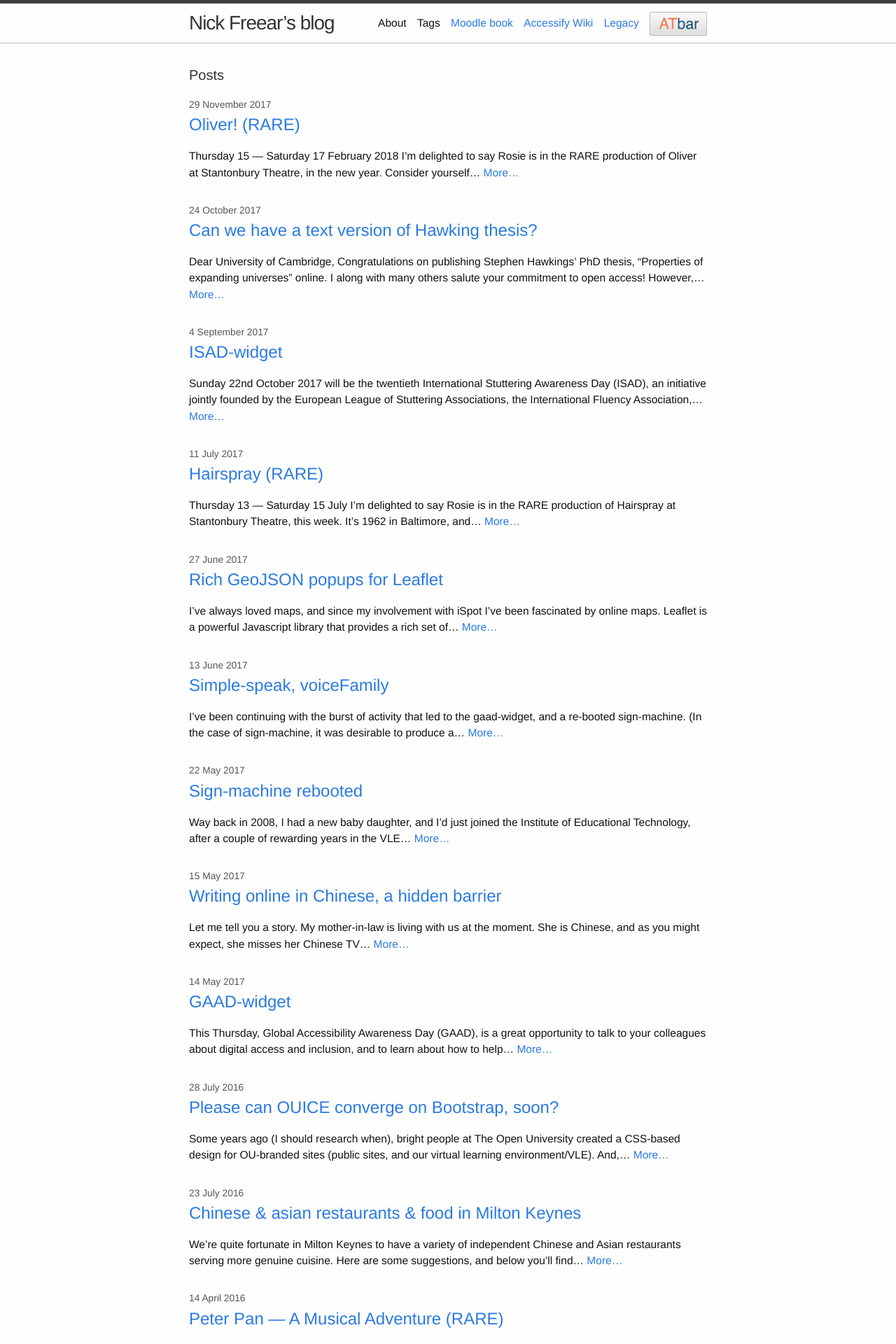
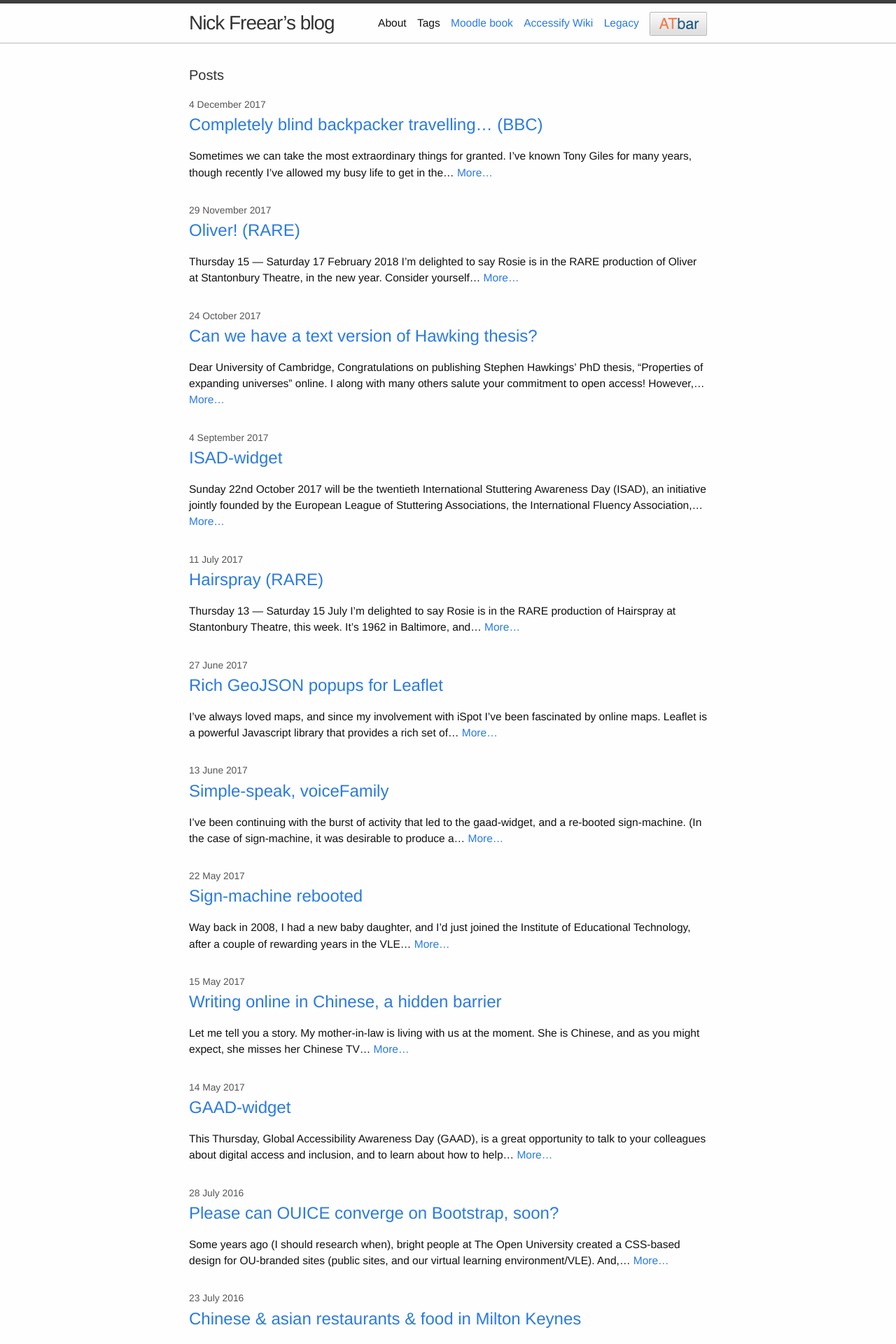
Before and after one commit to nfreear/nfreear.github.io, a Jekyll site: the page built from index.html, in a window 1280 px wide. Shown: the top 1920 px of the page at 70% size. Built offline with Jekyll 4.4.1, drawn with Linux system fonts in a browser that asks for light colours; a script that is not in the unit is left out; part of the change alters nothing that is shown.

Commit message:
Bug #2, new post "Completely blind backpacker travelling.."

```diff
--- /dev/null
+++ b/_posts/2017-12-04-blind-backpacker-travelling-bbc.md
@@ -0,0 +1,52 @@
+---
+x-csp-disable: true
+layout: post
+title:  Completely blind backpacker travelling… (BBC)
+date:   2017-12-04 22:25
+tags:   travel  video
+og-desc: 'BBC: Mr Giles’s first solo trip was to New Orleans in 2000 - he has now visited more than 120 countries.'
+og-image: https://ichef-1.bbci.co.uk/news/1024/cpsprodpb/A733/production/_99030824_mediaitem99030823.jpg
+og-image-alt: Mr Giles’s first solo trip was to New Orleans in 2000 - he has now visited more than 120 countries.
+---
+
+Sometimes we can take the most extraordinary things for granted.
+
+I've known Tony Giles for many years, though recently I've allowed my
+busy life to get in the way of our friendship.
+
+Tony is blind and 80% deaf, yet he doesn't let this get in the way of his
+exploration of the world — _litterally_.
+He's travelled to 120 countries so far, on his own.
+
+In 2010, Tony's [first book, Seeing the World My Way][amz-world], was published.
+And, last year [his e-book Seeing The Americas My Way][amz-americ], was released ([Kobo][]).
+
+Now he features on a World Disability Day special of
+[The Travel Show available on the BBC][bbc] and [BBC iPlayer][bbc-ip].
+
+_Enjoy!_
+
+[Completely blind backpacker travelling around the world][bbc-iframe]
+
+[![Seeing the Amercas My Way e-book][amz-img-2]][amz-americ]
+
+
+[bbc]: http://bbc.co.uk/news/av/disability-42198169/completely-blind-backpacker-travelling-around-the-world
+  "Completely blind backpacker travelling around the world - BBC News."
+[bbc-iframe]: https://www.bbc.co.uk/news/av/embed/p05prq9h/42198169#!_FRAME_ME_
+[bbc-ip]: https://bbc.co.uk/iplayer/episode/b09j2vhb/the-travel-show-world-disability-day-special
+  "BBC iPlayer - The Travel Show - World Disability Day Special. Available: 28 days (2 Dec.)"
+[amz-world]: https://amazon.co.uk/Seeing-World-Way-Tony-Giles/dp/1906236380/?tag=nicfre05-21
+  "Amazon: Seeing the World My Way, by Tony Giles (Paperback) (2010)."
+[amz-img-1]: https://images-na.ssl-images-amazon.com/images/I/516QI02XQOL._SX324_BO1,204,203,200_.jpg
+[eb1]: https://amazon.co.uk/Seeing-World-Way-partially-adventures-ebook/dp/B01NAMEO2B/ref=as_li_ss_tl?ie=UTF8&qid=1512429903&sr=8-2&keywords=seeing+the+world+tony+giles&linkCode=ll1&tag=nicfre05-21&linkId=cebdfa85bcf8affa2bcfe685f2474667
+[amz-americ]: https://amazon.co.uk/Seeing-Americas-My-Way-emotional-ebook/dp/B01M14JY50/?tag=nicfre05-21
+  "Amazon: Seeing The Americas My Way: An emotional journey (Seeing The World series Book 2) Kindle Edition, by Tony Giles (2016). (217 pages)"
+[amz-img-2]: https://images-eu.ssl-images-amazon.com/images/I/51wgYF29cCL.jpg
+[kobo-00]: https://store.kobobooks.com/en-ca/ebook/seeing-the-americas-my-way
+[kobo]: https://kobo.com/gb/en/ebook/seeing-the-americas-my-way
+  "Kobo: Seeing The Americas My Way: An emotional journey, Kindle Edition, by Tony Giles."
+[fb]: https://fb.com/the.blind.backpacker "Tony Giles on Facebook"
+[tony]: http://tonythetraveller.com/ "Tony Giles – Blind Independent Traveller"
+
+[End]: //. "&hellip;"
--- a/_sass/_custom.scss
+++ b/_sass/_custom.scss
@@ -171,6 +171,10 @@ iframe[ src *= openhub ] {
     border-width: 1px;
     width: 346px;
     height: 210px;
+}
+iframe[ src *= bbc ] {
+    height: 400px;
+    width: 500px;
 }
 iframe:hover, iframe:focus, a.x-me:hover {
     border-color: #ff6d00;  // darkorange;
```
